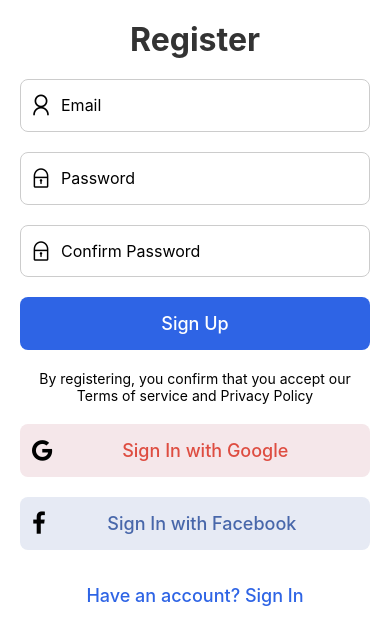
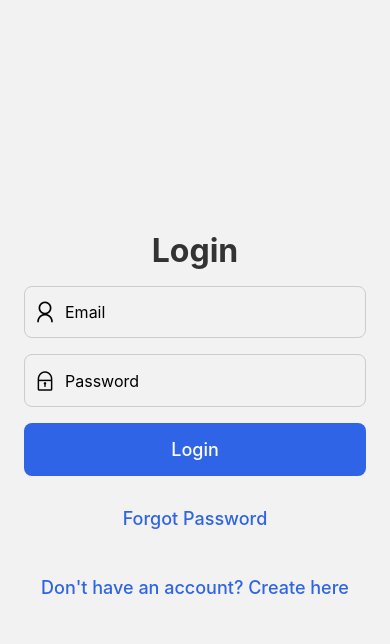
Before and after one commit to asad-digimark/react-native-cli-first, a React Native app: screen /Login in a window 390 px wide. Shown: the top 644 px of the page. Built offline with nearby package versions, Linux system fonts and the light colour scheme.

Commit message:
added stack navigation to auth

```diff
--- a/App.tsx
+++ b/App.tsx
@@ -16,6 +16,7 @@ import Fetch from './components/Fetch';
 import Form from './components/Form';
 import Login from './components/Login';
 import Register from './components/Register';
+import AuthNavigationStack from './components/AuthNavigationStack';
 
 function App(): JSX.Element {
   return (
@@ -35,7 +36,8 @@ function App(): JSX.Element {
     // <Fetch />
     // <Form />
     // <Login />
-    <Register />
+    // <Register />
+    <AuthNavigationStack />
   );
 }
 
--- /dev/null
+++ b/components/AuthNavigationStack.tsx
@@ -0,0 +1,21 @@
+import { NavigationContainer } from '@react-navigation/native';
+import { createNativeStackNavigator } from '@react-navigation/native-stack';
+import Login from './Login';
+import Register from './Register';
+
+const Stack = createNativeStackNavigator();
+
+export default (): JSX.Element => {
+  return (
+    <NavigationContainer>
+      <Stack.Navigator
+        initialRouteName="Login"
+        screenOptions={{ headerShown: false }}>
+        <Stack.Screen name="Login" component={Login} />
+        <Stack.Screen name="Register">
+          {props => <Register {...props} />}
+        </Stack.Screen>
+      </Stack.Navigator>
+    </NavigationContainer>
+  );
+};
--- a/components/Login.tsx
+++ b/components/Login.tsx
@@ -10,7 +10,7 @@ import { Dimensions } from 'react-native';
 import { useState } from 'react';
 const windowHeight = Dimensions.get('window').height;
 
-export default () => {
+export default ({ navigation }) => {
   const [email, setEmail] = useState('');
   const [password, setPassword] = useState('');
   return (
@@ -30,17 +30,13 @@ export default () => {
         secureTextEntry
         onChangeText={v => setPassword(v)}
       />
+      <FormButton title="Login" backgroundColor="#2e64e5" color="#fff" />
+      <FormButton title="Forgot Password" color="#2e64e5" />
       <FormButton
-        title="Login"
-        backgroundColor="#2e64e5"
-        color="#fff"
-        onPress={() => {
-          setEmail('');
-          setPassword('');
-        }}
+        title="Don't have an account? Create here"
+        color="#2e64e5"
+        onPress={() => navigation.navigate('Register')}
       />
-      <FormButton title="Forgot Password" color="#2e64e5" />
-      <FormButton title="Don't have an account? Create here" color="#2e64e5" />
     </View>
   );
 };
--- a/components/Register.tsx
+++ b/components/Register.tsx
@@ -12,7 +12,7 @@ import { Dimensions } from 'react-native';
 import { useState } from 'react';
 const height = Dimensions.get('window').height / 16;
 
-export default () => {
+export default ({ navigation }) => {
   const [email, setEmail] = useState('');
   const [password, setPassword] = useState('');
   const [confirmPassword, setConfirmPassword] = useState('');
@@ -68,7 +68,11 @@ export default () => {
           color="#4867aa"
           backgroundColor="#e6eaf4"
         />
-        <FormButton title="Have an account? Sign In" color="#2e64e5" />
+        <FormButton
+          title="Have an account? Sign In"
+          color="#2e64e5"
+          onPress={() => navigation.navigate('Login')}
+        />
       </View>
     </ScrollView>
   );
```
